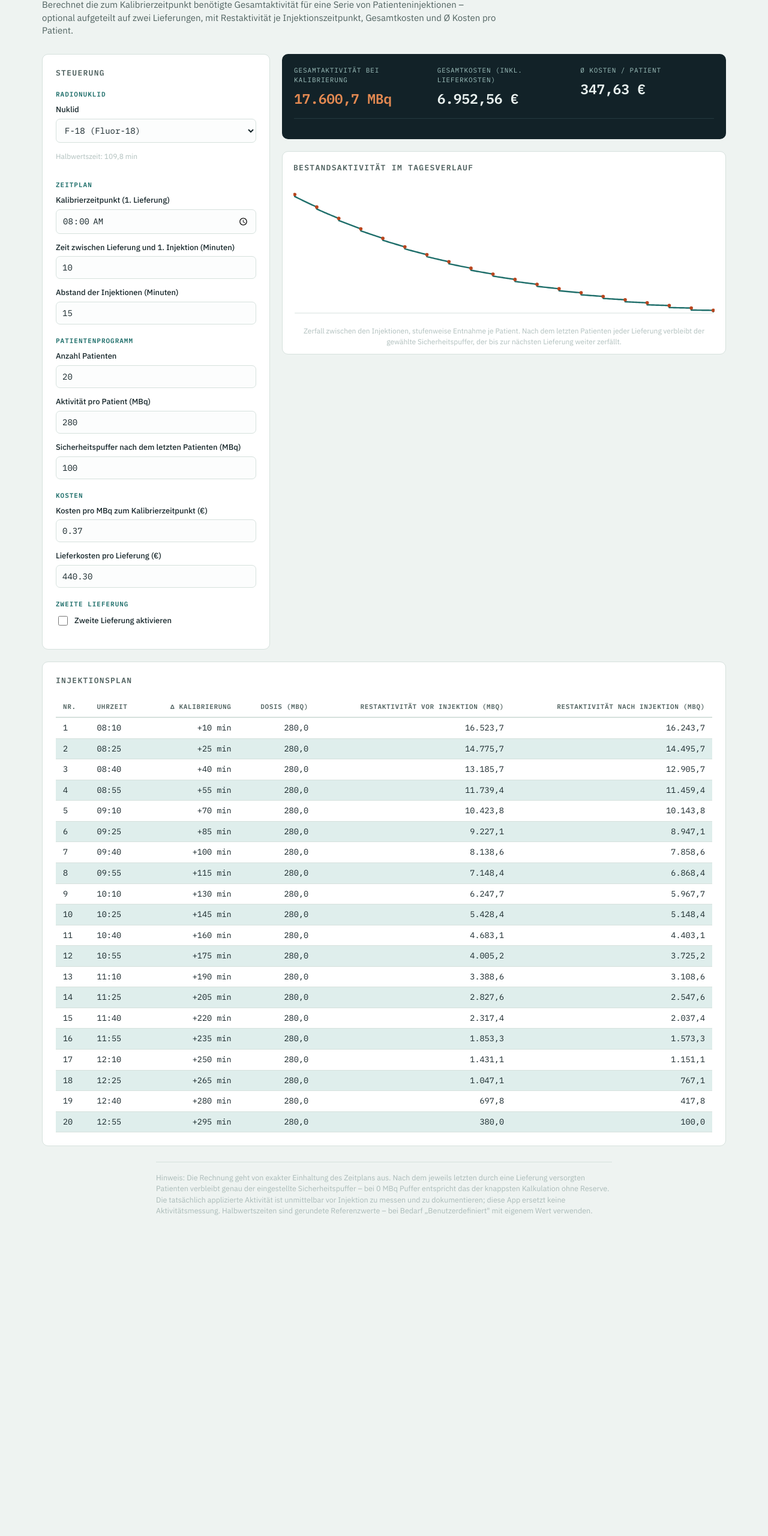
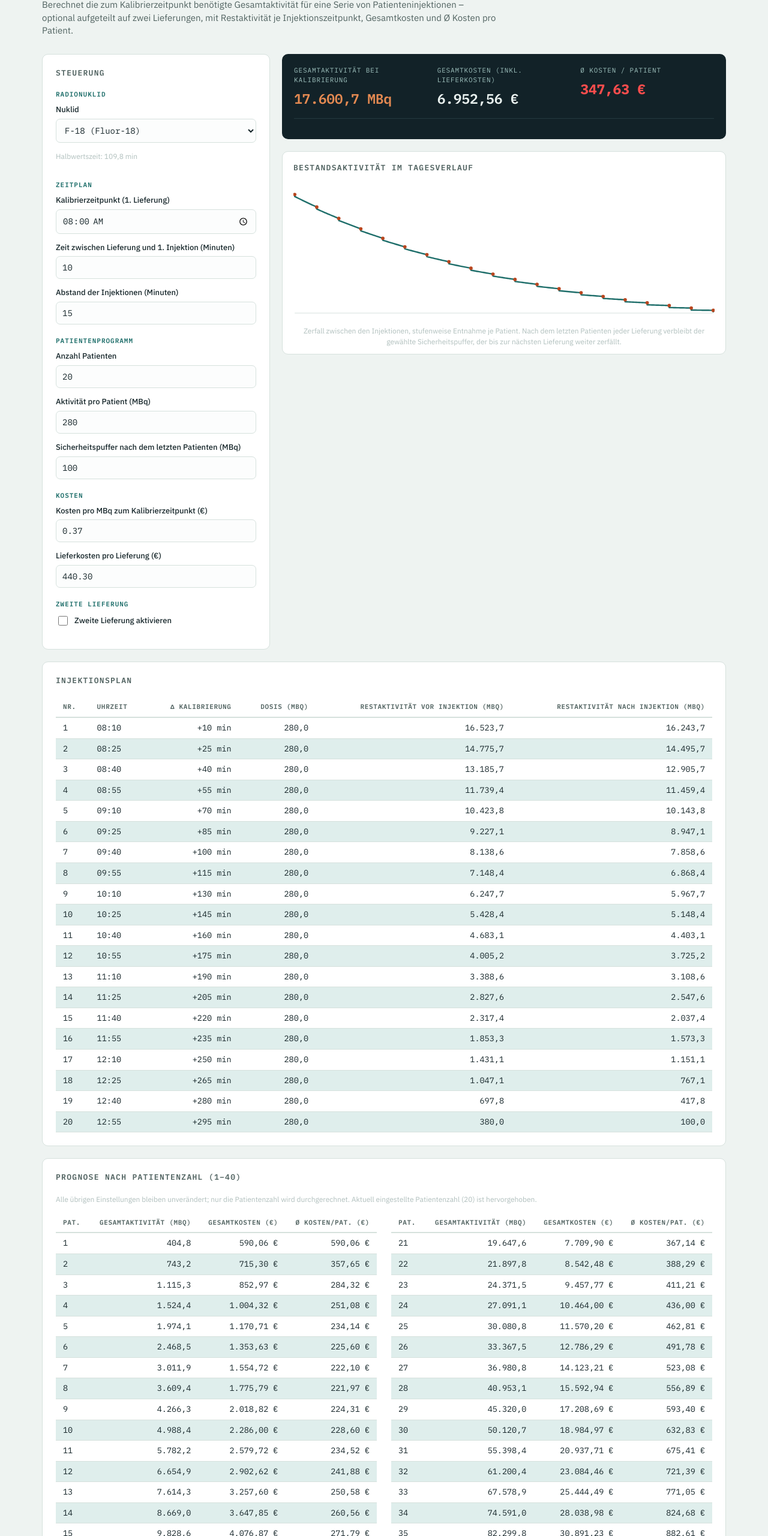
Before and after one commit to jochenhammes/pet-aktivitaetsplaner, a plain HTML site: page index.html in a window 1280 px wide. Shown: the part 119-2680 px from the top of the page at 60% size. Before the commit the page ends 2202 px from the top, so only its background shows below. Drawn offline with Linux system fonts and the light colour scheme.

Commit message:
Add files via upload

```diff
--- a/index.html
+++ b/index.html
@@ -222,6 +222,7 @@
   }
 
   .stat-value.hot{ color:var(--accent-hot-bright); }
+  .stat-value.alert{ color:#FF4D4D; font-weight:800; }
 
   .stats-note{
     margin-top:16px;
@@ -253,6 +254,23 @@
   }
 
   .table-panel{ margin-top:20px; }
+
+  .forecast-grid{
+    display:grid;
+    grid-template-columns:1fr 1fr;
+    gap:0 24px;
+  }
+  .forecast-grid table{ width:100%; }
+  .forecast-grid tr.current-row td{
+    background:var(--accent-cool);
+    color:#fff;
+    font-weight:600;
+  }
+  .forecast-grid tr.current-row td.col-left{ color:#fff; }
+
+  @media (max-width: 640px){
+    .forecast-grid{ grid-template-columns:1fr; }
+  }
 
   .table-scroll{ overflow-x:auto; }
 
@@ -455,6 +473,14 @@
     </div>
   </section>
 
+  <section class="panel table-panel" aria-label="Prognose nach Patientenzahl">
+    <h2>Prognose nach Patientenzahl (1–40)</h2>
+    <p class="hint" id="forecastHint" style="margin-bottom:14px;"></p>
+    <div class="table-scroll">
+      <div class="forecast-grid" id="forecastGrid"></div>
+    </div>
+  </section>
+
   <p class="disclaimer">
     Hinweis: Die Rechnung geht von exakter Einhaltung des Zeitplans aus. Nach dem jeweils letzten durch eine Lieferung versorgten Patienten verbleibt genau der eingestellte Sicherheitspuffer – bei 0 MBq Puffer entspricht das der knappsten Kalkulation ohne Reserve. Die tatsächlich applizierte Aktivität ist unmittelbar vor Injektion zu messen und zu dokumentieren; diese App ersetzt keine Aktivitätsmessung. Halbwertszeiten sind gerundete Referenzwerte – bei Bedarf „Benutzerdefiniert" mit eigenem Wert verwenden.
   </p>
@@ -503,6 +529,7 @@
 
   const mbqFmt = new Intl.NumberFormat('de-DE', { minimumFractionDigits:1, maximumFractionDigits:1 });
   const eurFmt = new Intl.NumberFormat('de-DE', { style:'currency', currency:'EUR' });
+  const AVG_COST_ALERT_THRESHOLD = 255; // € — nur bei F-18 relevant
 
   function getHalflifeMinutes(){
     const sel = nuclideSelect.value;
@@ -658,8 +685,65 @@
     `;
   }
 
-  function statTile(label, value, hot){
-    return `<div class="stat"><span class="stat-label">${label}</span><span class="stat-value${hot?' hot':''}">${value}</span></div>`;
+  function statTile(label, value, hot, alert){
+    const cls = [hot ? 'hot' : '', alert ? 'alert' : ''].filter(Boolean).join(' ');
+    return `<div class="stat"><span class="stat-label">${label}</span><span class="stat-value${cls ? ' '+cls : ''}">${value}</span></div>`;
+  }
+
+  // Rechnet dieselbe Liefer-/Kostenlogik wie calculate() für eine gegebene Patientenzahl N
+  // durch, liefert aber nur die Summenwerte zurück (für die Prognosetabelle).
+  function computeProgramSummary(N, ctx){
+    const { calMinutes, leadTime, interval, dose, safetyBuffer, lambda,
+            costPerMbq1, deliveryFee, twoDeliveries, maxFirstDelivery,
+            secondDeliveryAbsolute, costPerMbq2 } = ctx;
+    const times = [];
+    for (let i = 0; i < N; i++) times.push(calMinutes + leadTime + i*interval);
+
+    if (!twoDeliveries){
+      const batch = computeBatch(calMinutes, times, dose, lambda, safetyBuffer);
+      const totalCost = batch.total*costPerMbq1 + deliveryFee;
+      return { totalActivity: batch.total, totalCost, avgCost: totalCost/N, hasGap:false };
+    }
+
+    const secondDeliveryReady = secondDeliveryAbsolute + leadTime;
+    let timeLimitIndex = times.findIndex(t => t >= secondDeliveryReady);
+    if (timeLimitIndex === -1) timeLimitIndex = N;
+    const capacityLimitIndex = findCapacitySplit(times, calMinutes, timeLimitIndex, dose, lambda, maxFirstDelivery, safetyBuffer);
+    const gapCount = timeLimitIndex - capacityLimitIndex;
+    const batch1Times = times.slice(0, capacityLimitIndex);
+    const batch2Times = times.slice(timeLimitIndex);
+    const batch1 = computeBatch(calMinutes, batch1Times, dose, lambda, safetyBuffer);
+    const batch2 = computeBatch(secondDeliveryAbsolute, batch2Times, dose, lambda, safetyBuffer);
+    const secondDeliveryUsed = batch2Times.length > 0;
+    const totalActivity = batch1.total + batch2.total;
+    const totalCost = batch1.total*costPerMbq1 + batch2.total*costPerMbq2 + deliveryFee*(secondDeliveryUsed ? 2 : 1);
+    return { totalActivity, totalCost, avgCost: totalCost/N, hasGap: gapCount > 0 };
+  }
+
+  function buildForecastTable(ctx){
+    const rows = [];
+    for (let n = 1; n <= 40; n++) rows.push({ n, ...computeProgramSummary(n, ctx) });
+
+    const renderTable = (subset) => `
+      <table>
+        <thead>
+          <tr><th class="col-left">Pat.</th><th>Gesamtaktivität (MBq)</th><th>Gesamtkosten (€)</th><th>Ø Kosten/Pat. (€)</th></tr>
+        </thead>
+        <tbody>
+          ${subset.map(r => `
+            <tr class="${r.n === ctx.currentN ? 'current-row' : ''}">
+              <td class="col-left">${r.n}${r.hasGap ? ' <span title="Versorgungslücke bei dieser Patientenzahl" style="color:#FF4D4D">⚠</span>' : ''}</td>
+              <td>${mbqFmt.format(r.totalActivity)}</td>
+              <td>${eurFmt.format(r.totalCost)}</td>
+              <td>${eurFmt.format(r.avgCost)}</td>
+            </tr>
+          `).join('')}
+        </tbody>
+      </table>
+    `;
+
+    el('forecastGrid').innerHTML = renderTable(rows.slice(0,20)) + renderTable(rows.slice(20,40));
+    el('forecastHint').innerHTML = `Alle übrigen Einstellungen bleiben unverändert; nur die Patientenzahl wird durchgerechnet. Aktuell eingestellte Patientenzahl (${ctx.currentN}) ist hervorgehoben${ctx.currentN > 40 ? ' (außerhalb des 1–40-Bereichs, daher hier nicht sichtbar)' : ''}.${ctx.twoDeliveries ? ' Gesamtaktivität ist die Summe beider Lieferungen, jeweils bezogen auf ihren eigenen Kalibrierzeitpunkt. „⚠" markiert Patientenzahlen mit Versorgungslücke.' : ''}`;
   }
 
   function calculate(){
@@ -702,6 +786,8 @@
       el('statsGrid').innerHTML = '';
       el('statsNote').innerHTML = '';
       el('decayChart').innerHTML = '';
+      el('forecastGrid').innerHTML = '';
+      el('forecastHint').innerHTML = '';
       return;
     }
 
@@ -716,23 +802,25 @@
     let statsHtml = '';
     let noteHtml = '';
     let batchesForChart;
+    let secondDeliveryAbsolute; // wird im Zwei-Lieferungs-Zweig gesetzt, für die Prognose gebraucht
 
     if (!twoDeliveries){
       const batch = computeBatch(calMinutes, times, dose, lambda, safetyBuffer);
       const totalCost = batch.total*costPerMbq1 + deliveryFee;
       const avgCost = totalCost / N;
+      const avgCostAlert = nuclideSelect.value === 'F-18' && avgCost > AVG_COST_ALERT_THRESHOLD;
 
       statsHtml = [
         statTile('Gesamtaktivität bei Kalibrierung', `${mbqFmt.format(batch.total)} MBq`, true),
         statTile('Gesamtkosten (inkl. Lieferkosten)', eurFmt.format(totalCost)),
-        statTile('Ø Kosten / Patient', eurFmt.format(avgCost))
+        statTile('Ø Kosten / Patient', eurFmt.format(avgCost), false, avgCostAlert)
       ].join('');
 
       scheduleRows = times.map((t,i) => ({ idx:i, time:t, delivery:1, remBefore:batch.remBefore[i], remAfter:batch.remAfter[i] }));
       batchesForChart = [{ referenceTime: calMinutes, times, remBefore: batch.remBefore, remAfter: batch.remAfter, total: batch.total, lambda }];
 
     } else {
-      const secondDeliveryAbsolute = secondDeliveryTimeOfDay >= calMinutes ? secondDeliveryTimeOfDay : secondDeliveryTimeOfDay + 1440;
+      secondDeliveryAbsolute = secondDeliveryTimeOfDay >= calMinutes ? secondDeliveryTimeOfDay : secondDeliveryTimeOfDay + 1440;
       const secondDeliveryReady = secondDeliveryAbsolute + leadTime; // 2. Lieferung ist erst nach der Vorlaufzeit einsatzbereit
       let timeLimitIndex = times.findIndex(t => t >= secondDeliveryReady);
       if (timeLimitIndex === -1) timeLimitIndex = N;
@@ -774,6 +862,7 @@
       const fees = deliveryFee * (secondDeliveryUsed ? 2 : 1);
       const totalCost = cost1 + cost2 + fees;
       const avgCost = totalCost / N;
+      const avgCostAlert = nuclideSelect.value === 'F-18' && avgCost > AVG_COST_ALERT_THRESHOLD;
 
       const tiles = [
         statTile(`Lieferung 1 · Aktivität (${batch1Times.length} Pat.)`, `${mbqFmt.format(batch1.total)} MBq`, true)
@@ -782,7 +871,7 @@
         tiles.push(statTile(`Lieferung 2 · Aktivität (${batch2Times.length} Pat.)`, `${mbqFmt.format(batch2.total)} MBq`, true));
       }
       tiles.push(statTile('Gesamtkosten (inkl. Lieferkosten)', eurFmt.format(totalCost)));
-      tiles.push(statTile('Ø Kosten / Patient (beide Lieferungen)', eurFmt.format(avgCost)));
+      tiles.push(statTile('Ø Kosten / Patient (beide Lieferungen)', eurFmt.format(avgCost), false, avgCostAlert));
       statsHtml = tiles.join('');
 
       let noteLines = [];
@@ -842,6 +931,12 @@
     el('scheduleBody').innerHTML = rows.join('');
 
     buildDecayChart(batchesForChart);
+
+    buildForecastTable({
+      calMinutes, leadTime, interval, dose, safetyBuffer, lambda,
+      costPerMbq1, deliveryFee, twoDeliveries, maxFirstDelivery,
+      secondDeliveryAbsolute, costPerMbq2, currentN: N
+    });
   }
 
   secondDeliveryEnabled.addEventListener('change', () => {
```
